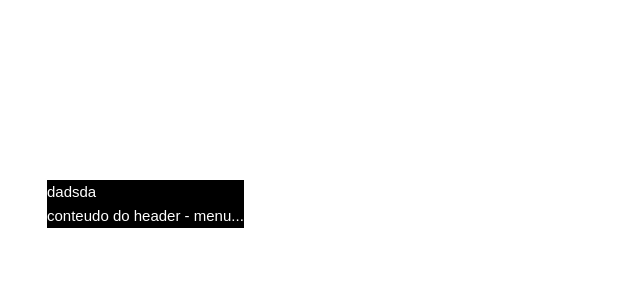
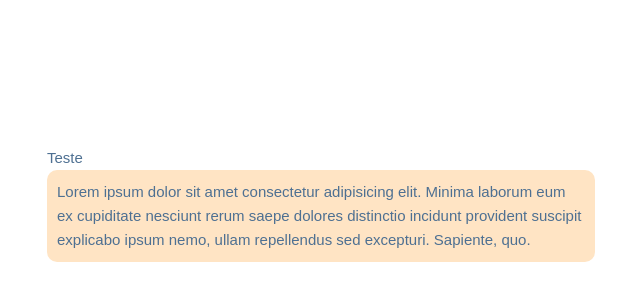
Before and after one commit to domidom404/vue-project, a Vue app in the folder vue-project/: page / in a window 1280 px wide. Shown: the part 196-496 px from the top of the page, without its empty margins (45-685 px from the left). Built offline with nearby package versions, Linux system fonts and the light colour scheme; the HTML template or start-up script is replaced by a standard one.

Commit message:
feat: aula 14 – Scoped e global CSS

```diff
--- a/vue-project/src/App.vue
+++ b/vue-project/src/App.vue
@@ -1,22 +1,18 @@
 <template>
  <div>
-  <TheHeader>
-    <template v-slot:description>
-      <!-- 'v-slot' direciona conteudo para slots nomeados em componentes-->
-      <p>dadsda</p>
-    </template>
-
-    conteudo do header - menu...
-  </TheHeader>
+  <div class="card">
+    Teste
+  </div>
+  <BaseCard />
  </div>
 </template>
 
 
 <script>
-import TheHeader from './components/TheHeader.vue';
+import BaseCard from '@/components/BaseCard.vue'; //@ é uma forma curta pra dizer q vc ta dentro do src
 export default {
   name: 'App',
-  components: {TheHeader},
+  components: { BaseCard },
   data() {
     return {
     }
--- /dev/null
+++ b/vue-project/src/assets/css/style.css
@@ -0,0 +1,5 @@
+/*.card{
+    background: bisque;
+    padding: 10px;
+    border-radius: 10px;
+}*/
--- /dev/null
+++ b/vue-project/src/components/BaseCard.vue
@@ -0,0 +1,14 @@
+<template>
+    <div class="card">
+        Lorem ipsum dolor sit amet consectetur adipisicing elit. Minima laborum eum ex cupiditate nesciunt rerum saepe dolores distinctio incidunt provident suscipit explicabo ipsum nemo, ullam repellendus sed excepturi. Sapiente, quo.
+    </div>
+</template>
+
+<style scoped>
+/*aplica classe apenas no scopo do component*/
+.card{
+    background: bisque;
+    padding: 10px;
+    border-radius: 10px;
+}
+</style>
--- a/vue-project/src/main.ts
+++ b/vue-project/src/main.ts
@@ -3,6 +3,7 @@ import './assets/main.css'
 import { createApp } from 'vue'
 import App from './App.vue'
 import router from './router'
+import './assets/css/style.css'
 
 const app = createApp(App)
 
```
